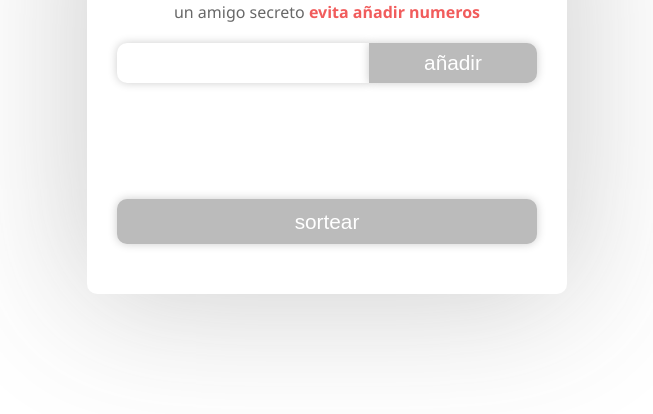
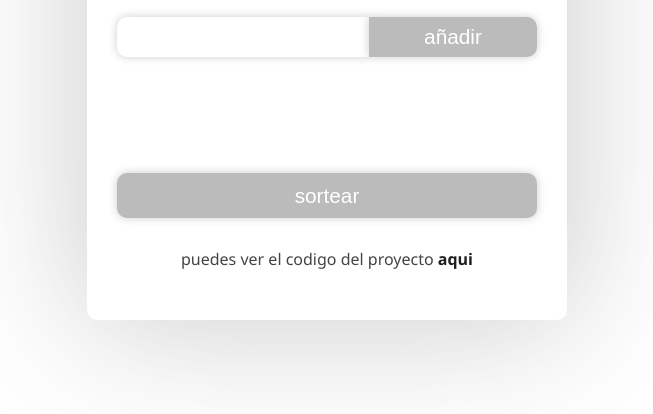
Before and after one commit to INKINSS/amigo-secreto, a plain HTML site: page index.html in a window 1280 px wide. Shown: the part 320-734 px from the top of the page, without its empty margins (313-966 px from the left). Drawn offline with nearby package versions, Linux system fonts and the light colour scheme; some packages are replaced by stand-ins of ours; a script that the page names is missing.

Commit message:
feat: Adds a paragraph that redirects to the project repository and resets the raffle button when the raffle ends

```diff
--- a/index.html
+++ b/index.html
@@ -19,6 +19,7 @@
       <ul class="list" id="list"></ul>
       <button class="raffle" type="button" id="raffle">sortear</button>
       <p class="result" id="hidden"><span class="result" id="result"></span></p>
+      <p class="linkProyect">puedes ver el codigo del proyecto <a class="github" href="https://github.com/INKINSS/amigo-secreto" target="_blank">aqui</a></p>
     </main>
 
     <!-- SweetAlert2 -->
--- a/index.js
+++ b/index.js
@@ -82,6 +82,7 @@ const raffleFriend = () => {
   });
   //limpiar la lista de elemntos para que vuelva a ser cero
   list.innerHTML = "";
+  raffle.classList.add("disabled");
 }
 
 raffle.addEventListener("click", raffleFriend);
--- a/styles.css
+++ b/styles.css
@@ -128,6 +128,18 @@ button.disabled {
     color: #1E1E1E;
 }
 
+.linkProyect {
+    color: #444444;
+    margin-top: 30px;
+    text-align: center;
+}
+
+.github {
+    text-decoration: none;
+    font-weight: bold;
+    color: #1E1E1E;
+}
+
 .hidden {
     display: none;
 }
```
